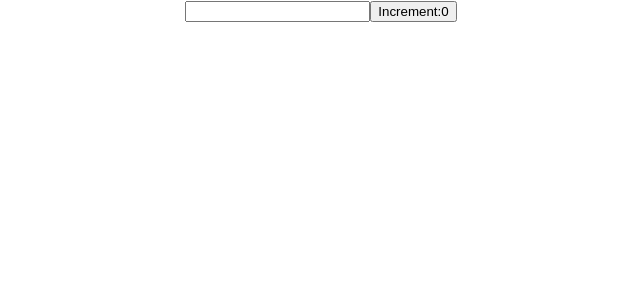
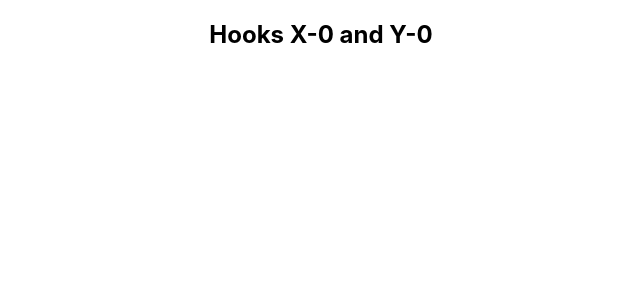
Before and after one commit to mikhita/my-react-app, a React (Create React App) app: page / in a window 1280 px wide. Shown: the top 300 px of the page, without its empty margins (319-959 px from the left). Built offline with nearby package versions, Linux system fonts and the light colour scheme; the HTML template or start-up script is replaced by a standard one.

Commit message:
I learn how to add useEffect with only one change on initial render

```diff
--- a/src/App.js
+++ b/src/App.js
@@ -1,7 +1,8 @@
 import './App.css';
+import HookMouse from './components/HookMouse';
 // import CounterFour from './components/CounterFour';
 // import CounterThree from './components/CounterThree';
-import CounterTwo from './components/CounterTwo';
+// import CounterTwo from './components/CounterTwo';
 // import Routers from './components/Router';
 // import Hero from './components/Hero';
 // import {ErrorBoundary} from "react-error-boundary"
@@ -31,7 +32,8 @@
 function App() {
   return (
     <div className="App" >
-      <CounterTwo/>
+      <HookMouse/>
+      {/* <CounterTwo/> */}
       {/* <CounterFour/> */}
     {/* <CounterTwo/> */}
       {/* <Routers /> */}
--- /dev/null
+++ b/src/components/HookMouse.js
@@ -0,0 +1,24 @@
+import React, {useState, useEffect} from  'react'
+
+function HookMouse() {
+    const [x,setX] = useState(0)
+    const [y,setY] = useState(0)
+
+    const logoutCordinates = e => {
+        console.log("Mouse event")
+        setX(e.clientX)
+        setY(e.clientY)
+    }
+    useEffect(()=>{
+        console.log("useEffect called");
+        window.addEventListener("mousemove", logoutCordinates)
+}, [])
+
+  return (
+    <div>
+        <h2>Hooks X-{x} and Y-{y}</h2>
+    </div>
+  )
+}
+
+export default HookMouse
```
